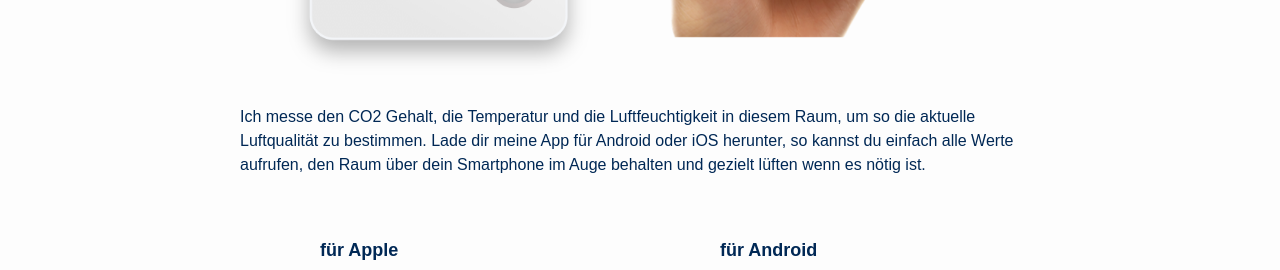
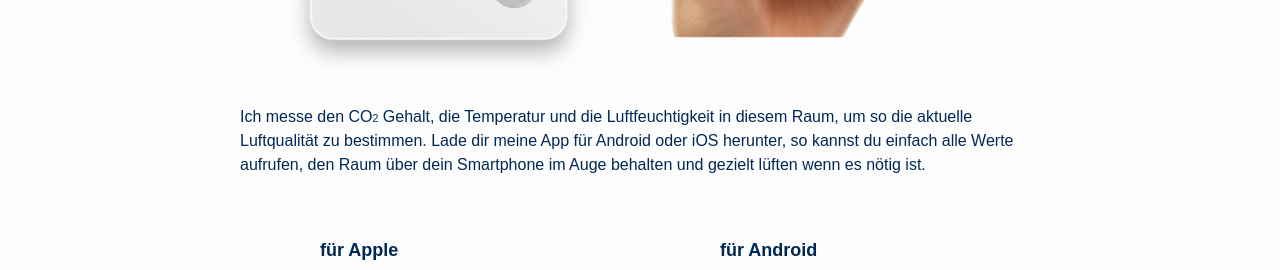
Before and after one commit to BrickmakersGmbH/smartbricks-website, a Jekyll site: the page built from pages/qr-code-landingpage.html, in a window 1280 px wide. Shown: the part 779-1049 px from the top of the page. Built offline with Jekyll 4.4.1, drawn with Linux system fonts in a browser that asks for light colours; some web fonts are replaced.

Commit message:
[104] Fix 2 of CO2

```diff
--- a/pages/qr-code-landingpage.html
+++ b/pages/qr-code-landingpage.html
@@ -8,9 +8,9 @@ permalink: /welcome/
   <h1>Hallo</h1>
   <p>ich bin ein "<b>smartBRICKS Airtracker</b>" – du hast mich gerade erfolgreich gescannt.</p>
   <img class="hero-image" src="{{'assets/images/qr-code-landing-page-hero@3x.png' | relative_url }}" />
-  <p>Ich messe den CO2 Gehalt, die Temperatur und die Luftfeuchtigkeit in diesem Raum, um so die aktuelle Luftqualität
-    zu bestimmen. Lade dir meine App für Android oder iOS herunter, so kannst du einfach alle Werte aufrufen, den Raum
-    über dein Smartphone im Auge behalten und gezielt lüften wenn es nötig ist.
+  <p>Ich messe den CO<sub>2</sub> Gehalt, die Temperatur und die Luftfeuchtigkeit in diesem Raum, um so die aktuelle
+    Luftqualität zu bestimmen. Lade dir meine App für Android oder iOS herunter, so kannst du einfach alle Werte
+    aufrufen, den Raum über dein Smartphone im Auge behalten und gezielt lüften wenn es nötig ist.
   </p>
 
   <div class="app-store-links">
```
